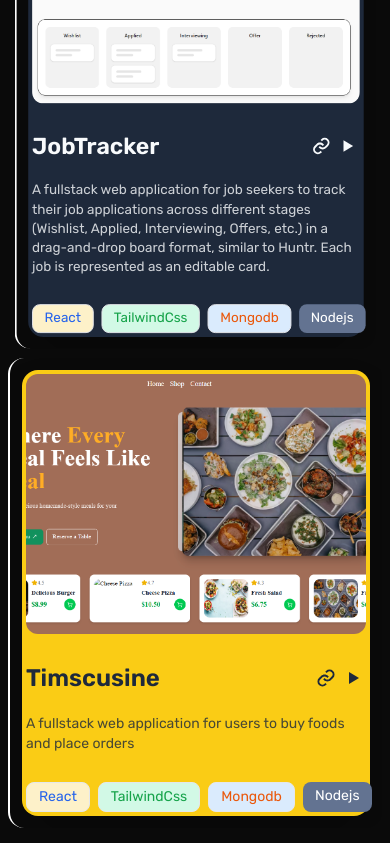
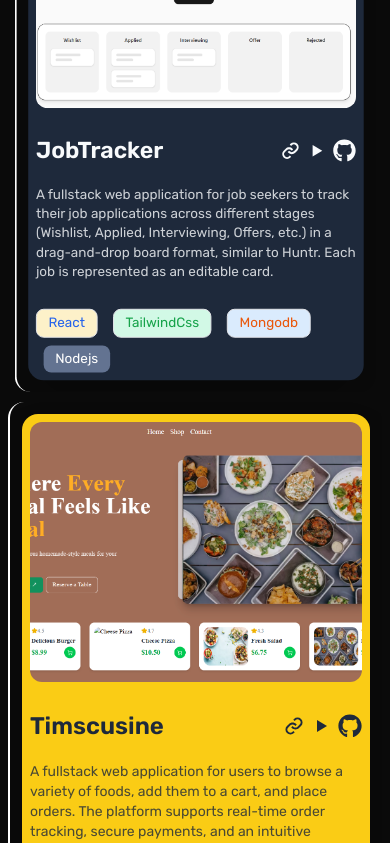
Before and after one commit to My-Portfolio-Project/portfolio, a React (Vite) app: page / in a window 390 px wide. Shown: the part 2320-3163 px from the top of the page. Built offline with nearby package versions, Linux system fonts and the light colour scheme; a web font is replaced by a local one.

Commit message:
fix:updated project card

```diff
--- a/src/component/TestingProject.jsx
+++ b/src/component/TestingProject.jsx
@@ -5,7 +5,9 @@ import { projectsData } from "../constants/data/projectsData";
 import { Link } from "react-router-dom";
 import { motion, useScroll, useTransform } from "framer-motion";
 import HeadingText from "../resuseable-component/HeadingText";
-import { BiLink, BiPlay } from "react-icons/bi";
+import {  BiLink, BiPlay } from "react-icons/bi";
+import { DiGithub } from "react-icons/di";
+import { FaGithub } from "react-icons/fa";
 
 // Single Card
 const Card = ({ e, progress, range, targetScale }) => {
@@ -27,9 +29,10 @@ const Card = ({ e, progress, range, targetScale }) => {
       className="sticky top-10 w-full  p-3  border-l-2 border-white
        rounded-2xl overflow-hidden group "
     >
-      <Link to={`/projectdetails/${e.id}`}>
+      {/* <Link to={`/projectdetails/${e.id}`}> */}
+
         <div
-          className="relative space-y-4 cursor-pointer p-1 md:p-3 rounded-2xl
+          className="relative space-y-4 cursor-pointer p-2 md:p-3 rounded-2xl
           shadow-2xl transition duration-500 flex flex-col md:flex-row gap-3"
           style={{
             backgroundColor: e.bgColor || "#1E293B",
@@ -65,8 +68,9 @@ const Card = ({ e, progress, range, targetScale }) => {
             </h1>
 
                  <div className="flex items-center gap-1">
-              <h1><BiLink  size={24}/></h1>
-                     <h1><BiPlay  size={24}/></h1>
+           <Link href={e.preview}> <BiLink  size={24}/> </Link>
+           <h1> <BiPlay  size={24}/> </h1>
+           <Link href={e.github_link}> <FaGithub size={24}/> </Link>
             </div>
 
             </div>
@@ -88,7 +92,7 @@ const Card = ({ e, progress, range, targetScale }) => {
               pt-2 md:items-center gap-2"
               style={{ borderColor: e.textColor }}
             >
-              <ul className="flex space-x-2 text-2xl">
+              <ul className="flex flex-wrap space-x-2 text-2xl gap-2">
                 <h1  className={`px-3 py-1 text-center  rounded-lg text-sm bg-[#fdf1c9] border text-[#2563EB]
     `}>
                   {e.iconOne}</h1>
@@ -112,7 +116,8 @@ const Card = ({ e, progress, range, targetScale }) => {
 
           </motion.div>
         </div>
-      </Link>
+
+      {/* </Link> */}
     </motion.div>
   );
 };
--- a/src/constants/data/projectsData.jsx
+++ b/src/constants/data/projectsData.jsx
@@ -46,7 +46,7 @@ tag: 'Web App'
         id: "2",
         pics: timscusine,
         title: "Timscusine",
-         desc: "A fullstack web application for users to buy foods and place orders ",
+           desc: "A fullstack web application for users to browse a variety of foods, add them to a cart, and place orders. The platform supports real-time order tracking, secure payments, and an intuitive interface for both customers and restaurant admins.",
         role: "Frontend Development",
         location: "Rivers, Nigeria 2024",
 
@@ -63,8 +63,8 @@ tag: 'Web App'
         pointTwo: "",
         pointThree: "",
         pointFour: "",
-        preview:"https://ajino-stores.vercel.app/",
-         github_link: "https://github.com/Ajinormotor/ajno_stores.git",
+        preview:"#",
+         github_link: "#",
          task: [
             { taskOne: "- Created with Nextjs, redux and Typescript"},
             { taskTwo: "- Add to cart  functionality"},
@@ -81,7 +81,7 @@ tag: 'Web App',
       id: '3',
      pics: jobtracker,
     title: "JobTracker ",
-      desc: "A fullstack mobile application for job seekers to track their job applications across different stages (Wishlist, Applied, Interviewing, Offers, etc.) in a drag-and-drop board format, similar to Huntr. Each job is represented as an editable card.",
+      desc: "A fullstack web application for users to browse a variety of foods, add them to a cart, and place orders. The platform supports real-time order tracking, secure payments, and an intuitive interface for both customers and restaurant admins.",
     role: "Fullstack Development",
     location: "Rivers, Nigeria 2024",
     year: "2025",
@@ -93,8 +93,8 @@ tag: 'Web App',
    iconThree: 'Nodejs',
        iconFour: 'Nodejs',
 
-    preview: "https://jobtracker-mobile.netlify.app/",
-    github_link: "https://github.com/Ajinormotor/jobtracker-mobile.git",
+    preview: "https://expo.dev/preview/update?message=fix%3Aresolved+job+issue&updateRuntimeVersion=1.0.0&createdAt=2025-09-08T12%3A27%3A20.678Z&slug=exp&projectId=6012efe8-adcf-4dc2-9504-6f0ab2a94d61&group=e9027022-403a-475c-9899-d9c0121eeb54",
+    github_link: "#",
     task: [
       { taskOne: "- Offline storage" },
       { taskTwo: "- Push notifications" },
@@ -109,7 +109,7 @@ tag: 'Web App',
         id: "4",
         pics: timscusine,
         title: "Timscusine",
-         desc: "A fullstack mobile application for users to buy foods and place orders ",
+         desc: "A fullstack mobile application for users to browse a variety of foods, add them to a cart, and place orders. The platform supports real-time order tracking, secure payments, and an intuitive interface for both customers and restaurant admins.",
         role: "Frontend Development",
         location: "Rivers, Nigeria 2024",
 
@@ -126,16 +126,16 @@ tag: 'Web App',
         pointTwo: "",
         pointThree: "",
         pointFour: "",
-        preview:"https://ajino-stores.vercel.app/",
-         github_link: "https://github.com/Ajinormotor/ajno_stores.git",
-         task: [
+        preview:"#",
+        github_link: "#",
+        task: [
             { taskOne: "- Created with Nextjs, redux and Typescript"},
             { taskTwo: "- Add to cart  functionality"},
             { taskThree: "- Pagination functionality "},
          ],
-         bgColor: '#FACC15',
-textColor: '#1E293B',
-  tag: "Mobile App",
+       bgColor: '#FACC15',
+       textColor: '#1E293B',
+       tag: "Mobile App",
     },
 
 ]
```
Also changed, not shown: 1 other file (tests, documents, lock files or other folders).
